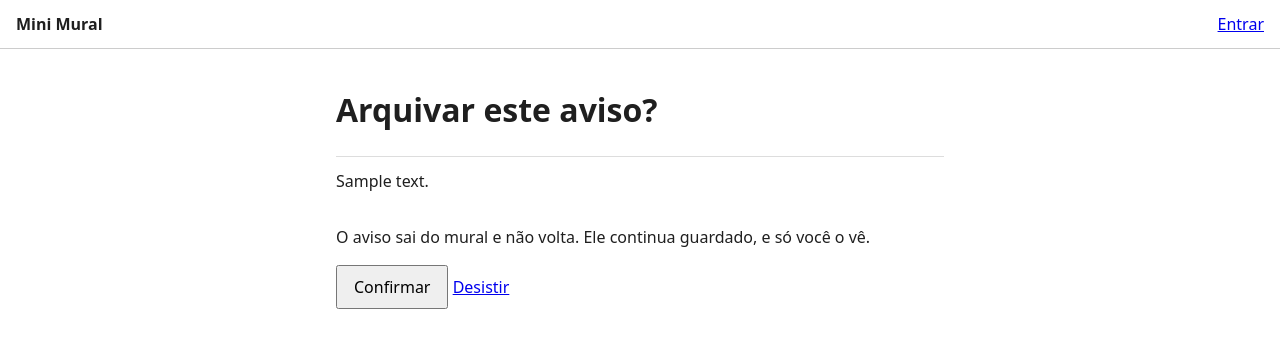
After one commit to jacksongomesbr/uft-cc-es-mini-mural, a Django app: template templates/avisos/confirmar_arquivar.html in a window 1280 px wide. The commit adds this page. Shown: the top 348 px of the page. Run offline with Django 5.2, Linux system fonts and the light colour scheme; the template is opened without the code that fills it: most values are stand-ins (such as "Sample title", 1, 10 or a date in 2020); data that the repository does not hold is empty.

Commit message:
feat: confirmar antes de arquivar (HU-18)
Segundo passo do ciclo: o código mínimo que faz os testes do commit
anterior passarem. O GET de arquivar mostra, ao autor de um aviso
publicado, a página que pede confirmação, com o texto do aviso, o botão
de confirmar e a ligação de desistir; para os demais, continua levando ao
aviso. O "Arquivar" do mural e da página do aviso vira ligação para a
confirmação, e o teste do botão acompanha a mudança.

Closes #148

Co-Authored-By: Claude Opus 5.5 <noreply@anthropic.com>

```diff
--- a/avisos/tests.py
+++ b/avisos/tests.py
@@ -505,8 +505,9 @@ class ArquivarTest(TestCase):
     def test_botao_so_para_o_autor(self):
         self.client.force_login(self.paula)
         conteudo = self.client.get("/").content.decode()
-        self.assertIn(f'action="/avisos/{self.da_paula.pk}/arquivar/"', conteudo)
-        self.assertNotIn(f'action="/avisos/{self.do_prof.pk}/arquivar/"', conteudo)
+        # Desde HU-18, o botão é uma ligação para a confirmação.
+        self.assertIn(f'href="/avisos/{self.da_paula.pk}/arquivar/"', conteudo)
+        self.assertNotIn(f'href="/avisos/{self.do_prof.pk}/arquivar/"', conteudo)
 
     def test_sem_conta_vai_para_entrar(self):
         resposta = self.client.post(f"/avisos/{self.da_paula.pk}/arquivar/")
--- a/static/css/mural.css
+++ b/static/css/mural.css
@@ -58,5 +58,5 @@ button { font: inherit; padding: 8px 16px; }
 
 /* Arquivar: o botão abaixo do aviso, e o aviso arquivado marcado. */
 .arquivar { margin: 6px 0 0; }
-.arquivar button { padding: 4px 10px; }
+
 .arquivado { color: #555; font-style: italic; }
--- a/templates/avisos/_arquivar.html
+++ b/templates/avisos/_arquivar.html
@@ -1,7 +1,5 @@
 {% load avisos %}
 {% if aviso.situacao == "publicado" and aviso|pode_ser_arquivado_por:user %}
-<form method="post" action="{% url 'arquivar' aviso.pk %}" class="arquivar">
-  {% csrf_token %}
-  <button type="submit">Arquivar</button>
-</form>
+{# HU-18: a ligação leva à página que pede confirmação. #}
+<p class="arquivar"><a href="{% url 'arquivar' aviso.pk %}">Arquivar</a></p>
 {% endif %}
--- /dev/null
+++ b/templates/avisos/confirmar_arquivar.html
@@ -0,0 +1,17 @@
+{% extends 'base.html' %}
+
+{% block titulo %}Arquivar aviso | Mini Mural{% endblock %}
+
+{% block conteudo %}
+{# HU-18: o arquivamento não se desfaz (CA-07.3), e por isso pede confirmação. #}
+<h1>Arquivar este aviso?</h1>
+<article class="aviso">
+  <p class="texto">{{ aviso.texto|linebreaksbr }}</p>
+</article>
+<p>O aviso sai do mural e não volta. Ele continua guardado, e só você o vê.</p>
+<form method="post" action="{% url 'arquivar' aviso.pk %}">
+  {% csrf_token %}
+  <button type="submit">Confirmar</button>
+  <a href="{% url 'mural' %}">Desistir</a>
+</form>
+{% endblock %}
```
Also changed, not shown: avisos/views.py (+13 -2 lines).
